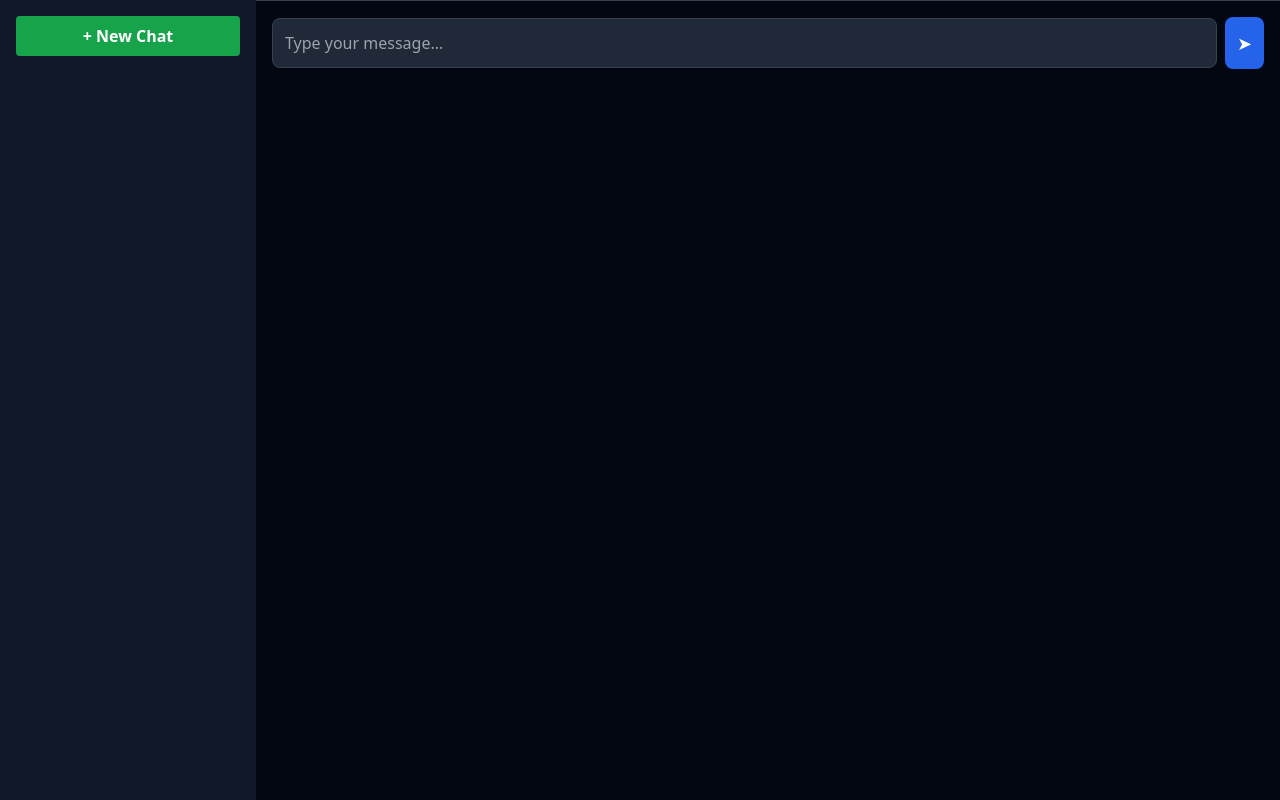
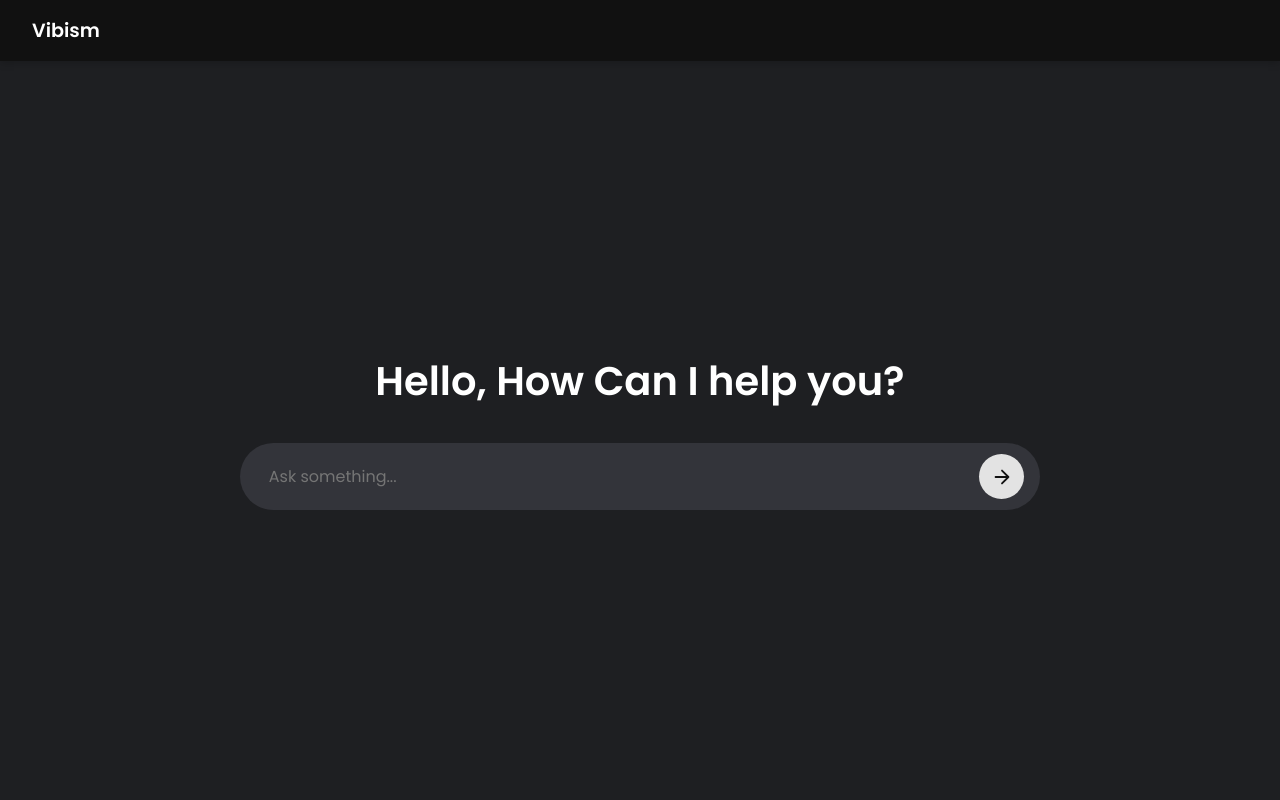
Before and after one commit to Arthika-21/Code-Morpher, a Flask app: page / in a window 1280 px wide. Run offline with Flask 3, Linux system fonts and the light colour scheme; some libraries are stand-ins or nearby versions.

Commit message:
Updated index.html file

```diff
--- a/templates/index.html
+++ b/templates/index.html
@@ -3,97 +3,139 @@
 <head>
   <meta charset="UTF-8" />
   <meta name="viewport" content="width=device-width, initial-scale=1.0" />
-  <title>Code Morpher</title>
-  <script src="https://cdn.tailwindcss.com"></script>
+  <title>Vibism</title>
+  <link rel="preconnect" href="https://fonts.googleapis.com">
+  <link rel="preconnect" href="https://fonts.gstatic.com" crossorigin>
+  <link href="https://fonts.googleapis.com/css2?family=Poppins:wght@400;600&display=swap" rel="stylesheet">
+  <style>
+    * {
+      margin: 0;
+      padding: 0;
+      box-sizing: border-box;
+      font-family: 'Poppins', sans-serif;
+    }
+
+    body {
+      background-color: #1e1f22;
+      color: white;
+      height: 100vh;
+      display: flex;
+      flex-direction: column;
+    }
+
+    .navbar {
+      background-color: #111;
+      padding: 1rem 2rem;
+      box-shadow: 0 2px 8px rgba(0, 0, 0, 0.2);
+    }
+
+    .logo {
+      font-size: 1.2rem;
+      font-weight: 600;
+    }
+
+    .main-content {
+      flex: 1;
+      display: flex;
+      flex-direction: column;
+      justify-content: center;
+      align-items: center;
+      text-align: center;
+      gap: 2rem;
+    }
+
+    .title {
+      font-size: 2.5rem;
+      font-weight: 700;
+      color: #fff;
+    }
+
+    .input-container {
+      display: flex;
+      align-items: center;
+      background-color: #33343a;
+      border-radius: 50px;
+      padding: 0.5rem 1rem;
+      width: 90%;
+      max-width: 800px;
+    }
+
+    .input-container input {
+      flex: 1;
+      background: none;
+      border: none;
+      outline: none;
+      color: #fff;
+      font-size: 1rem;
+      padding: 0.8rem;
+    }
+
+    .input-container button {
+      background-color: #e3e3e3;
+      border: none;
+      border-radius: 50%;
+      width: 45px;
+      height: 45px;
+      cursor: pointer;
+      display: flex;
+      align-items: center;
+      justify-content: center;
+      transition: all 0.2s;
+    }
+
+    .input-container button:hover {
+      background-color: #bdbdbd;
+    }
+
+    .input-container svg {
+      width: 22px;
+      height: 22px;
+      color: #111;
+    }
+
+    @media (max-width: 768px) {
+      .title {
+        font-size: 2rem;
+      }
+      .input-container {
+        width: 95%;
+      }
+    }
+  </style>
 </head>
-<body class="bg-gray-950 text-white flex h-screen overflow-hidden">
+<body>
+  <nav class="navbar">
+    <div class="logo">Vibism</div>
+  </nav>
 
-  <!-- Sidebar -->
-  <div class="w-64 bg-gray-900 text-white flex flex-col p-4">
-    <button id="new-chat-btn" class="mb-4 bg-green-600 hover:bg-green-700 p-2 rounded text-center font-semibold">
-      + New Chat
-    </button>
-  </div>
-
-  <!-- Main Chat Area -->
-  <div class="flex-1 flex flex-col bg-gray-950">
-
-
-    <!-- Input Area -->
-    <div class="border-t border-gray-700 p-4 flex items-center space-x-2">
-      <input
-        id="user-input"
-        type="text"
-        placeholder="Type your message..."
-        class="flex-1 p-3 rounded-lg border border-gray-700 bg-gray-800 text-white focus:outline-none focus:ring-2 focus:ring-blue-600"
-      />
-      <button
-        id="send-button"
-        class="p-3 bg-blue-600 hover:bg-blue-700 rounded-lg text-white text-lg"
-      >
-        ➤
+  <main class="main-content">
+    <h1 class="title">Hello, How Can I help you?</h1>
+    <div class="input-container">
+      <input type="text" id="userInput" placeholder="Ask something..." />
+      <button id="sendBtn">
+        <svg xmlns="http://www.w3.org/2000/svg" fill="none" viewBox="0 0 24 24" stroke="currentColor">
+          <path stroke-linecap="round" stroke-linejoin="round" stroke-width="2" d="M5 12h14M12 5l7 7-7 7" />
+        </svg>
       </button>
     </div>
-  </div>
+  </main>
 
-  <!-- JavaScript -->
   <script>
-    const sendButton = document.getElementById("send-button");
-    const userInput = document.getElementById("user-input");
-    const chatBox = document.getElementById("chat-box");
-    const newChatBtn = document.getElementById("new-chat-btn");
+    const input = document.getElementById("userInput");
+    const sendBtn = document.getElementById("sendBtn");
 
-    // Start new chat
-    newChatBtn.onclick = () => {
-      userInput.value = "";
-      chatBox.innerHTML = "";
-    };
-
-    // Function to send message
-    async function sendMessage() {
-      const prompt = userInput.value.trim();
-      if (!prompt) return;
-
-      // Add user message
-      chatBox.innerHTML += `
-        <div class="text-right"><strong>You:</strong> ${prompt}</div>
-      `;
-      userInput.value = "";
-      chatBox.scrollTop = chatBox.scrollHeight;
-
-      try {
-        const response = await fetch("http://127.0.0.1:5000/api/generate", {
-          method: "POST",
-          headers: { "Content-Type": "application/json" },
-          body: JSON.stringify({ prompt }),
-        });
-
-        if (!response.ok) throw new Error("Network error");
-        const data = await response.json();
-
-        // Add bot response
-        chatBox.innerHTML += `
-          <div class="text-left"><strong>Bot:</strong> ${data.output}</div>
-        `;
-        chatBox.scrollTop = chatBox.scrollHeight;
-
-      } catch (error) {
-        chatBox.innerHTML += `
-          <div class="text-red-500 text-left">❌ Failed to connect to backend.</div>
-        `;
+    function sendMessage() {
+      const message = input.value.trim();
+      if (message !== "") {
+        console.log("User entered:", message);
+        input.value = "";
       }
     }
 
-    // ✅ Make Enter key send message
-    userInput.addEventListener("keydown", function (event) {
-      if (event.key === "Enter" && !event.shiftKey) {
-        event.preventDefault();
-        sendMessage();
-      }
+    sendBtn.addEventListener("click", sendMessage);
+    input.addEventListener("keypress", (e) => {
+      if (e.key === "Enter") sendMessage();
     });
-
-    // ✅ Make Send button work
-    sendButton.addEventListener("click", sendMessage);
   </script>
 </body>
 </html>
```
